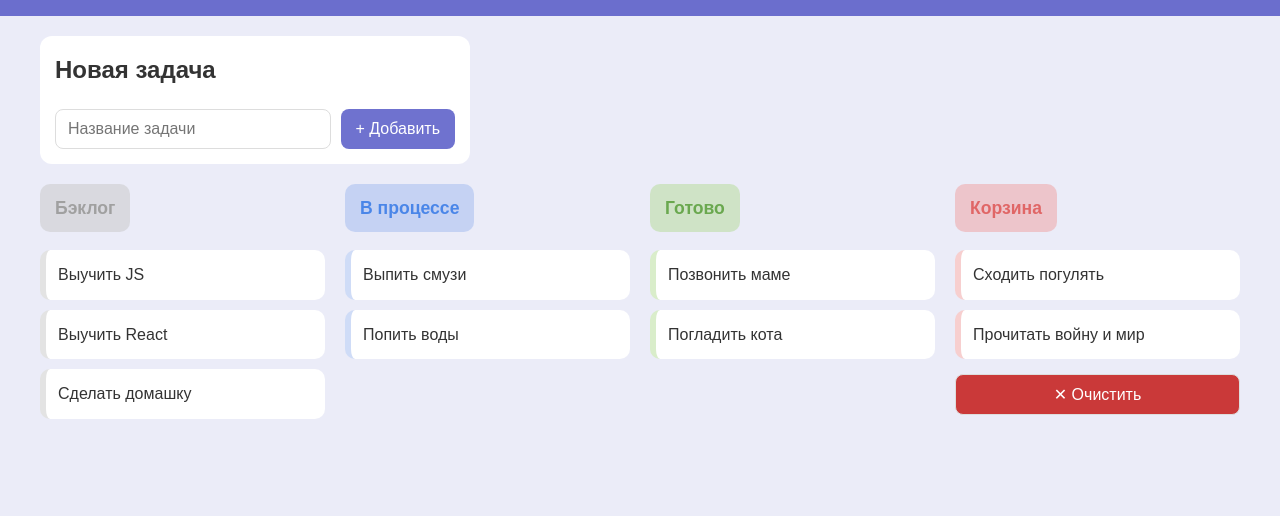
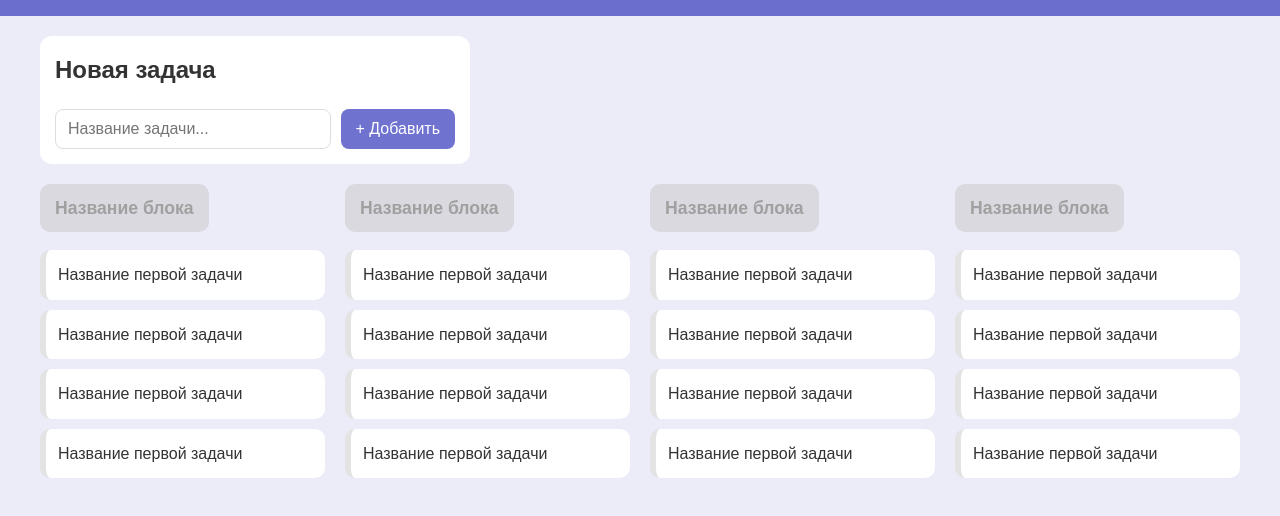
Before and after one commit to Nofus/Todo-list, a plain HTML site: page index.html in a window 1280 px wide. Shown: the part 74-590 px from the top of the page. Drawn offline with Linux system fonts and the light colour scheme.

Commit message:
Add lab-3 files

```diff
--- a/index.html
+++ b/index.html
@@ -7,56 +7,9 @@
     <title>Веренцов Н.В.</title>
 </head>
 <body>
-        <header>
-            <div class="header-content">
-                <h1>Список задач</h1>
-            </div>
-        </header>
+    <main>
 
-        <main>
-            <form action="#" method="post">
-                <h2>Новая задача</h2>
-                <div class="form-row">
-                    <input type="text" id="new_task" name="new_task" placeholder="Название задачи" required>
-                    <input type="submit" value="+ Добавить">
-                </div>
-            </form>
-
-            <section id="task">
-                <div class="task-item" id="backlog">
-                    <h3>Бэклог</h3>
-                    <ul>
-                        <li>Выучить JS</li>
-                        <li>Выучить React</li>
-                        <li>Сделать домашку</li>
-                    </ul>
-                </div>
-
-                <div class="task-item" id="progress">
-                    <h3>В процессе</h3>
-                    <ul>
-                        <li>Выпить смузи</li>
-                        <li>Попить воды</li>
-                    </ul>
-                </div>
-
-                <div class="task-item" id="done">
-                    <h3>Готово</h3>
-                    <ul>
-                        <li>Позвонить маме</li>
-                        <li>Погладить кота</li>
-                    </ul>
-                </div>
-
-                <div class="task-item" id="trash">
-                    <h3>Корзина</h3>
-                    <ul>
-                        <li>Сходить погулять</li>
-                        <li>Прочитать войну и мир</li>
-                    </ul>
-                    <button>✕ Очистить</button>
-                </div>
-            </section>
     </main>
+    <script src="src/main.js" type="module"></script>
 </body>
 </html>
--- /dev/null
+++ b/src/framework/render.js
@@ -0,0 +1,23 @@
+const RenderPosition = {
+  BEFOREBEGIN: 'beforebegin',
+  AFTERBEGIN: 'afterbegin',
+  BEFOREEND: 'beforeend',
+  AFTEREND: 'afterend',
+};
+
+
+function createElement(template) {
+  const newElement = document.createElement('div');
+  newElement.innerHTML = template;
+
+
+  return newElement.firstElementChild;
+}
+
+
+function render(component, container, place = RenderPosition.BEFOREEND) {
+container.insertAdjacentElement(place, component.getElement());
+}
+
+
+export {RenderPosition, createElement, render};
--- /dev/null
+++ b/src/main.js
@@ -0,0 +1,27 @@
+import HeaderComponent from './view/header-component.js';
+import FormAddTaskComponent from './view/form_add_task-component.js';
+import TaskBoardComponent from './view/task_board-component.js';
+import TaskListComponent from './view/task_list-component.js';
+import {render, RenderPosition} from './framework/render.js';
+
+const bodyContainer = document.querySelector('body');
+const mainContainer = document.querySelector('main');
+
+//заголовок
+render(new HeaderComponent(), bodyContainer, RenderPosition.AFTERBEGIN);
+
+//форма
+render(new FormAddTaskComponent(), mainContainer, RenderPosition.AFTERBEGIN);
+
+//доска задач
+const taskBoardComponent = new TaskBoardComponent();
+render(taskBoardComponent, mainContainer);
+
+//список задач
+const taskContainer = taskBoardComponent.getElement();
+
+//4 списка задач
+for (let i = 0; i < 4; i++) {
+  const taskListComponent = new TaskListComponent();
+  render(taskListComponent, taskContainer);
+}
--- /dev/null
+++ b/src/view/form_add_task-component.js
@@ -0,0 +1,30 @@
+import {createElement} from '../framework/render.js';
+
+function createFormAddTaskComponentTemplate() {
+  return (
+    `<form action="#" method="post">
+      <h2>Новая задача</h2>
+      <div class="form-row">
+        <input type="text" id="new_task" name="new_task" placeholder="Название задачи..." required>
+        <input type="submit" value="+ Добавить">
+      </div>
+    </form>`
+  );
+}
+
+export default class FormAddTaskComponent {
+  getTemplate() {
+    return createFormAddTaskComponentTemplate();
+  }
+
+  getElement() {
+    if (!this.element) {
+      this.element = createElement(this.getTemplate());
+    }
+    return this.element;
+  }
+
+  removeElement() {
+    this.element = null;
+  }
+}
--- /dev/null
+++ b/src/view/header-component.js
@@ -0,0 +1,28 @@
+import {createElement} from '../framework/render.js';
+
+function createHeaderComponentTemplate() {
+  return (
+    `<header>
+      <div class="header-content">
+        <h1>Список задач</h1>
+      </div>
+    </header>`
+  );
+}
+
+export default class HeaderComponent {
+  getTemplate() {
+    return createHeaderComponentTemplate();
+  }
+
+  getElement() {
+    if (!this.element) {
+      this.element = createElement(this.getTemplate());
+    }
+    return this.element;
+  }
+
+  removeElement() {
+    this.element = null;
+  }
+}
--- /dev/null
+++ b/src/view/task-component.js
@@ -0,0 +1,22 @@
+import {createElement} from '../framework/render.js';
+
+function createTaskComponentTemplate() {
+  return `<li>Название первой задачи</li>`;
+}
+
+export default class TaskComponent {
+  getTemplate() {
+    return createTaskComponentTemplate();
+  }
+
+  getElement() {
+    if (!this.element) {
+      this.element = createElement(this.getTemplate());
+    }
+    return this.element;
+  }
+
+  removeElement() {
+    this.element = null;
+  }
+}
--- /dev/null
+++ b/src/view/task_board-component.js
@@ -0,0 +1,25 @@
+import {createElement} from '../framework/render.js';
+
+function createTaskBoardComponentTemplate() {
+  return (
+    `<section id="task">
+    </section>`
+  );
+}
+
+export default class TaskBoardComponent {
+  getTemplate() {
+    return createTaskBoardComponentTemplate();
+  }
+
+  getElement() {
+    if (!this.element) {
+      this.element = createElement(this.getTemplate());
+    }
+    return this.element;
+  }
+
+  removeElement() {
+    this.element = null;
+  }
+}
--- /dev/null
+++ b/src/view/task_list-component.js
@@ -0,0 +1,36 @@
+import {createElement} from '../framework/render.js';
+import TaskComponent from './task-component.js';
+
+function createTaskListComponentTemplate() {
+  return (
+    `<div class="task-list" id="backlog">
+      <h3>Название блока</h3>
+      <ul class="task-item">
+      </ul>
+    </div>`
+  );
+}
+
+export default class TaskListComponent {
+  getTemplate() {
+    return createTaskListComponentTemplate();
+  }
+
+  getElement() {
+    if (!this.element) {
+      this.element = createElement(this.getTemplate());
+
+      //4 задачи в каждый список
+      const taskList = this.element.querySelector('.task-item');
+      for (let i = 0; i < 4; i++) {
+        const taskComponent = new TaskComponent();
+        taskList.insertAdjacentHTML('beforeend', taskComponent.getTemplate());
+      }
+    }
+    return this.element;
+  }
+
+  removeElement() {
+    this.element = null;
+  }
+}
--- a/style.css
+++ b/style.css
@@ -72,7 +72,7 @@ form input[type="submit"] {
     gap: 20px;
 }
 
-.task-item h3 {
+.task-list h3 {
     margin-top: 0;
     padding: 10px 15px;
     border-radius: 10px;
@@ -80,24 +80,24 @@ form input[type="submit"] {
     display: inline-block;
 }
 
-.task-item ul {
+.task-list ul {
     list-style-type: none;
     padding-left: 0;
     margin: 0;
 }
 
-.task-item li {
+.task-list li {
     padding: 12px;
     margin-bottom: 10px;
     border-radius: 10px;
     background-color: white;
 }
 
-.task-item li:last-child {
+.task-list li:last-child {
     margin-bottom: 0;
 }
 
-.task-item button {
+.task-list button {
     border: 1px solid #ddd;
     border-radius: 8px;
     padding: 10px 15px;
```
Also changed, not shown: markup/index.html (added, +62 -0 lines), Screenshots/Lab-3.jpg (added). Lines whose indentation alone changed are shown as unchanged.
